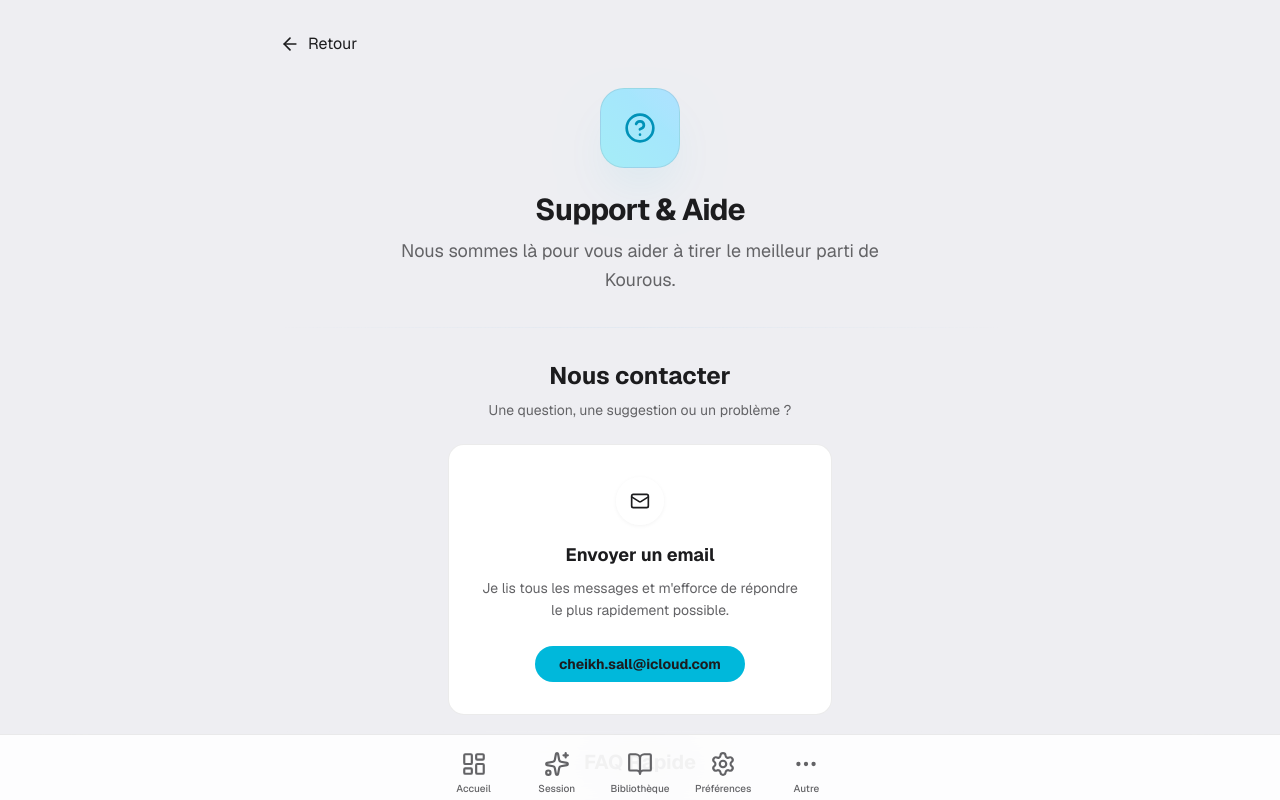
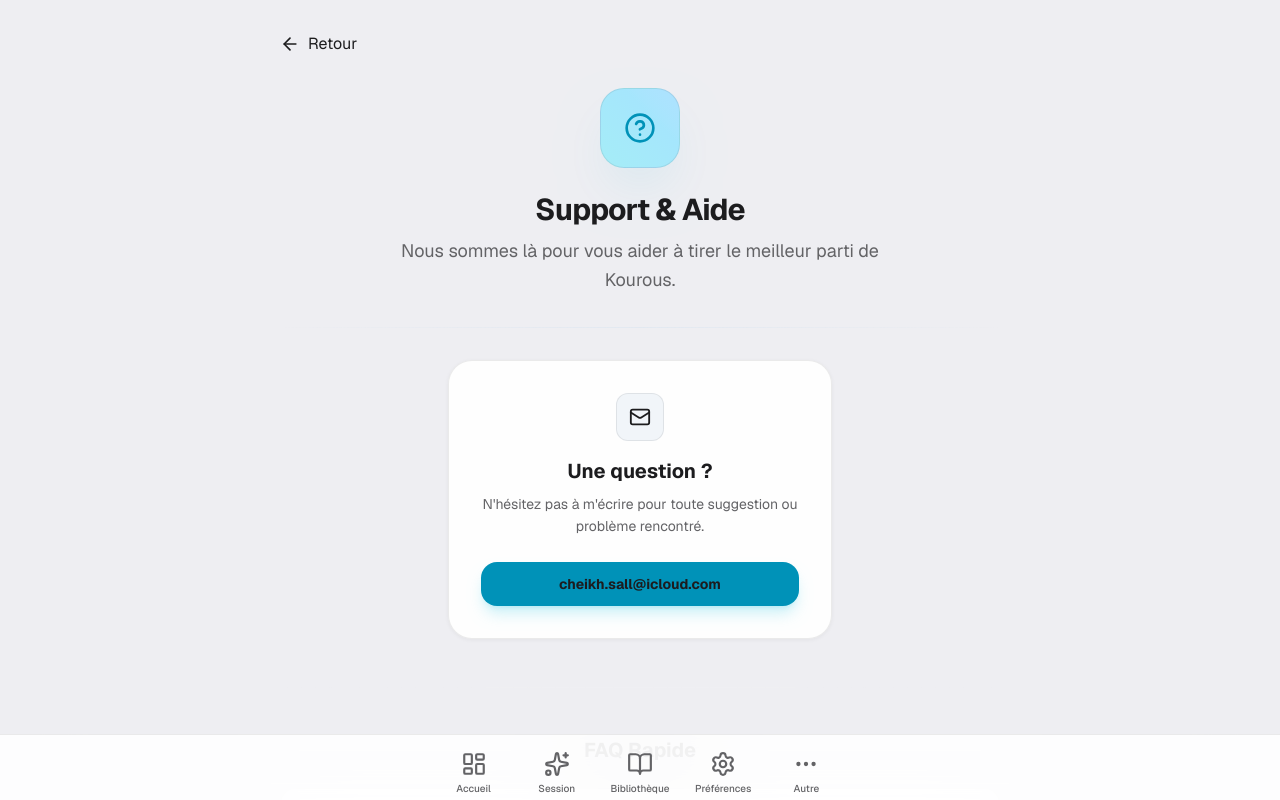
Before and after one commit to csall/kourous, a Next.js app: page /support in a window 1280 px wide. Shown: the top 800 px of the page. Built offline with nearby package versions, Linux system fonts and the light colour scheme.

Commit message:
refactor: adjust page layouts to use full viewport height and enable internal scrolling for content.

```diff
--- a/app/privacy/page.tsx
+++ b/app/privacy/page.tsx
@@ -3,7 +3,7 @@ import { ArrowLeft, Shield, Lock, EyeOff, Server, FileText, Mail, CheckCircle2 }
 
 export default function PrivacyPage() {
     return (
-        <div className="min-h-screen bg-slate-50 dark:bg-slate-950 text-slate-700 dark:text-slate-300 font-sans selection:bg-emerald-500/30">
+        <div className="h-[100dvh] bg-slate-50 dark:bg-slate-950 text-slate-700 dark:text-slate-300 font-sans selection:bg-emerald-500/30 overflow-hidden flex flex-col">
             {/* Background Effects (Dark Mode Only) */}
             <div className="fixed inset-0 pointer-events-none overflow-hidden opacity-0 dark:opacity-100 transition-opacity duration-500">
                 <div className="absolute top-[-10%] right-[-5%] w-[500px] h-[500px] bg-emerald-500/5 rounded-full blur-[120px]" />
@@ -11,6 +11,7 @@ export default function PrivacyPage() {
             </div>
 
             {/* Content */}
+            <div className="flex-1 overflow-y-auto no-scrollbar touch-pan-y">
                 <main className="relative max-w-3xl mx-auto px-6 pt-[calc(env(safe-area-inset-top)+2rem)] pb-32 space-y-12">
                     <Link href="/settings" className="inline-flex items-center gap-2 text-slate-500 hover:text-slate-900 dark:text-slate-400 dark:hover:text-white transition-colors mb-8">
                         <ArrowLeft size={20} />
@@ -226,5 +227,6 @@ export default function PrivacyPage() {
 
                 </main>
             </div>
+        </div>
     );
 }
--- a/app/support/page.tsx
+++ b/app/support/page.tsx
@@ -1,9 +1,9 @@
 import Link from "next/link";
-import { ArrowLeft, HelpCircle, Mail, MessageCircle, Smartphone, Volume2, Sparkles, BookOpen, Palette } from "lucide-react";
+import { ArrowLeft, HelpCircle, Mail, Smartphone, Volume2, Sparkles, BookOpen, Palette } from "lucide-react";
 
 export default function SupportPage() {
     return (
-        <div className="min-h-screen bg-slate-50 dark:bg-slate-950 text-slate-700 dark:text-slate-300 font-sans selection:bg-cyan-500/30">
+        <div className="h-[100dvh] bg-slate-50 dark:bg-slate-950 text-slate-700 dark:text-slate-300 font-sans selection:bg-cyan-500/30 overflow-hidden flex flex-col">
             {/* Background Effects (Dark Mode Only) */}
             <div className="fixed inset-0 pointer-events-none overflow-hidden opacity-0 dark:opacity-100 transition-opacity duration-500">
                 <div className="absolute top-[-10%] right-[-5%] w-[500px] h-[500px] bg-cyan-500/5 rounded-full blur-[120px]" />
@@ -11,6 +11,7 @@ export default function SupportPage() {
             </div>
 
             {/* Content */}
+            <div className="flex-1 overflow-y-auto no-scrollbar touch-pan-y">
                 <main className="relative max-w-3xl mx-auto px-6 pt-[calc(env(safe-area-inset-top)+2rem)] pb-32 space-y-8">
                     <Link href="/settings" className="inline-flex items-center gap-2 text-slate-500 hover:text-slate-900 dark:text-slate-400 dark:hover:text-white transition-colors mb-8">
                         <ArrowLeft size={20} />
@@ -32,31 +33,23 @@ export default function SupportPage() {
 
                     <div className="w-full h-px bg-gradient-to-r from-transparent via-slate-200 dark:via-white/10 to-transparent" />
 
-                <div className="space-y-4">
+                    <div className="space-y-12">
                         {/* Contact Section */}
                         <section className="space-y-6">
-                        <div className="text-center space-y-2">
-                            <h3 className="text-2xl font-bold text-slate-900 dark:text-white">Nous contacter</h3>
-                            <p className="text-slate-700 dark:text-slate-400 text-sm">Une question, une suggestion ou un problème ?</p>
+                            <div className="bg-white dark:bg-white/[0.03] border border-slate-200 dark:border-white/5 rounded-3xl p-8 text-center max-w-sm mx-auto shadow-sm dark:shadow-none transition-all">
+                                <div className="w-12 h-12 bg-slate-100 dark:bg-slate-900 border border-slate-200 dark:border-white/10 rounded-xl flex items-center justify-center mx-auto mb-4">
+                                    <Mail size={22} className="text-slate-900 dark:text-white" />
                                 </div>
-
-                        <div className="bg-white dark:bg-gradient-to-b dark:from-white/[0.08] dark:to-white/[0.02] border border-slate-200 dark:border-white/10 rounded-2xl p-8 text-center max-w-sm mx-auto hover:shadow-lg dark:hover:border-white/20 transition-all group relative overflow-hidden">
-                            <div className="absolute inset-0 bg-cyan-500/5 opacity-0 group-hover:opacity-100 transition-opacity" />
-                            <div className="relative z-10">
-                                <div className="w-12 h-12 bg-slate-100 dark:bg-white/5 rounded-full flex items-center justify-center mx-auto mb-4 group-hover:bg-cyan-500/10 dark:group-hover:bg-white/10 transition-colors">
-                                    <Mail size={20} className="text-slate-900 dark:text-white" />
-                                </div>
-                                <h4 className="font-bold text-slate-900 dark:text-white text-lg mb-2">Envoyer un email</h4>
-                                <p className="text-slate-700 dark:text-slate-400 text-sm mb-6 leading-relaxed">
-                                    Je lis tous les messages et m'efforce de répondre le plus rapidement possible.
+                                <h3 className="text-xl font-bold text-slate-900 dark:text-white mb-2">Une question ?</h3>
+                                <p className="text-slate-600 dark:text-slate-400 text-sm mb-6 leading-relaxed">
+                                    N'hésitez pas à m'écrire pour toute suggestion ou problème rencontré.
                                 </p>
                                 <a
                                     href="mailto:cheikh.sall@icloud.com"
-                                    className="inline-flex items-center justify-center px-6 py-2 rounded-full bg-cyan-500 hover:bg-cyan-400 text-white font-bold text-sm transition-colors"
+                                    className="inline-flex items-center justify-center w-full px-6 py-3 rounded-2xl bg-cyan-600 hover:bg-cyan-500 text-white font-bold text-sm transition-colors shadow-lg shadow-cyan-500/20"
                                 >
                                     cheikh.sall@icloud.com
                                 </a>
-                            </div>
                             </div>
                         </section>
 
@@ -145,5 +138,6 @@ export default function SupportPage() {
 
                 </main>
             </div>
+        </div>
     );
 }
--- a/app/terms/page.tsx
+++ b/app/terms/page.tsx
@@ -3,7 +3,7 @@ import { ArrowLeft, Scale, ShieldAlert, BookOpen, Mail, FileText } from "lucide-
 
 export default function TermsPage() {
     return (
-        <div className="min-h-screen bg-slate-50 dark:bg-slate-950 text-slate-700 dark:text-slate-300 font-sans selection:bg-indigo-500/30">
+        <div className="h-[100dvh] bg-slate-50 dark:bg-slate-950 text-slate-700 dark:text-slate-300 font-sans selection:bg-indigo-500/30 overflow-hidden flex flex-col">
             {/* Background Effects (Dark Mode Only) */}
             <div className="fixed inset-0 pointer-events-none overflow-hidden opacity-0 dark:opacity-100 transition-opacity duration-500">
                 <div className="absolute top-[-10%] right-[-5%] w-[500px] h-[500px] bg-indigo-500/5 rounded-full blur-[120px]" />
@@ -11,6 +11,7 @@ export default function TermsPage() {
             </div>
 
             {/* Content */}
+            <div className="flex-1 overflow-y-auto no-scrollbar touch-pan-y">
                 <main className="relative max-w-3xl mx-auto px-6 pt-[calc(env(safe-area-inset-top)+2rem)] pb-32 space-y-12">
                     <Link href="/settings" className="inline-flex items-center gap-2 text-slate-500 hover:text-slate-900 dark:text-slate-400 dark:hover:text-white transition-colors mb-8">
                         <ArrowLeft size={20} />
@@ -117,5 +118,6 @@ export default function TermsPage() {
 
                 </main>
             </div>
+        </div>
     );
 }
--- a/components/settings/SettingsContent.tsx
+++ b/components/settings/SettingsContent.tsx
@@ -84,7 +84,7 @@ function SettingsInner() {
     ];
 
     return (
-        <div className="flex flex-col w-full h-full px-5 pt-[calc(env(safe-area-inset-top)+2rem)] overflow-hidden bg-slate-50 dark:bg-slate-950 text-slate-900 dark:text-slate-200 transition-colors">
+        <div className="flex flex-col w-full h-[100dvh] overflow-hidden bg-slate-50 dark:bg-slate-950 text-slate-900 dark:text-slate-200 transition-colors">
             <AnimatePresence mode="wait">
                 {view === 'menu' ? (
                     <motion.div
@@ -92,7 +92,7 @@ function SettingsInner() {
                         initial={{ opacity: 0, x: -20 }}
                         animate={{ opacity: 1, x: 0 }}
                         exit={{ opacity: 0, x: -20 }}
-                        className="flex flex-col h-full"
+                        className="flex flex-col h-full pt-[calc(env(safe-area-inset-top)+2rem)] px-5"
                     >
                         {/* ── FIXED HEADER ─────────────────────────── */}
                         <div className="flex-none space-y-6 pb-6 z-10 px-1">
```
Lines whose indentation alone changed are shown as unchanged.
